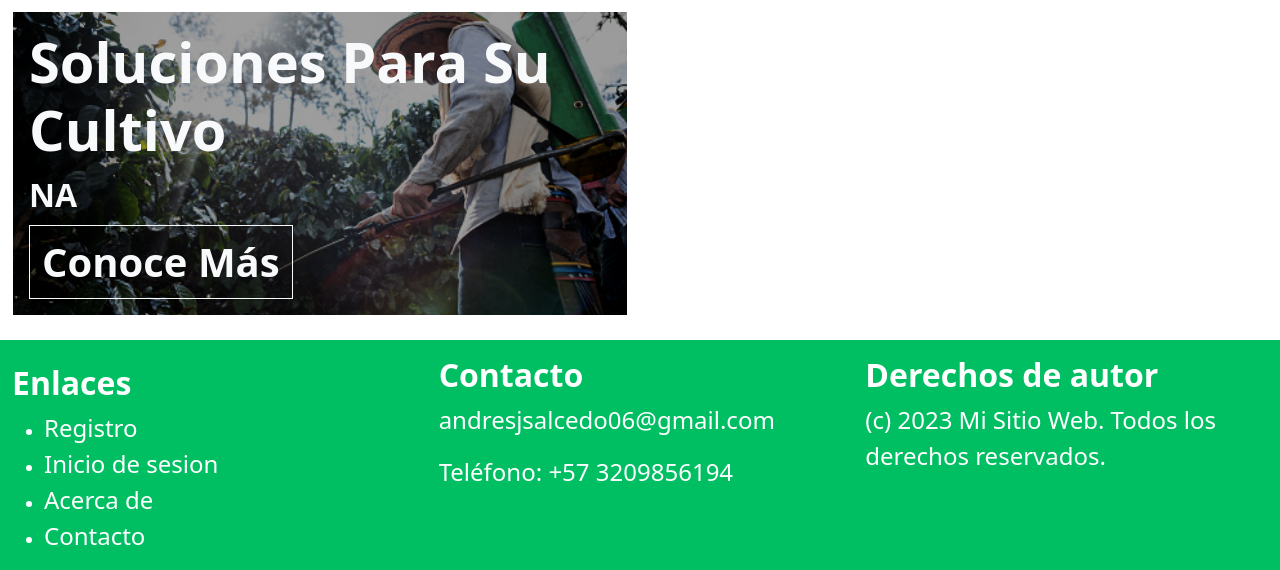
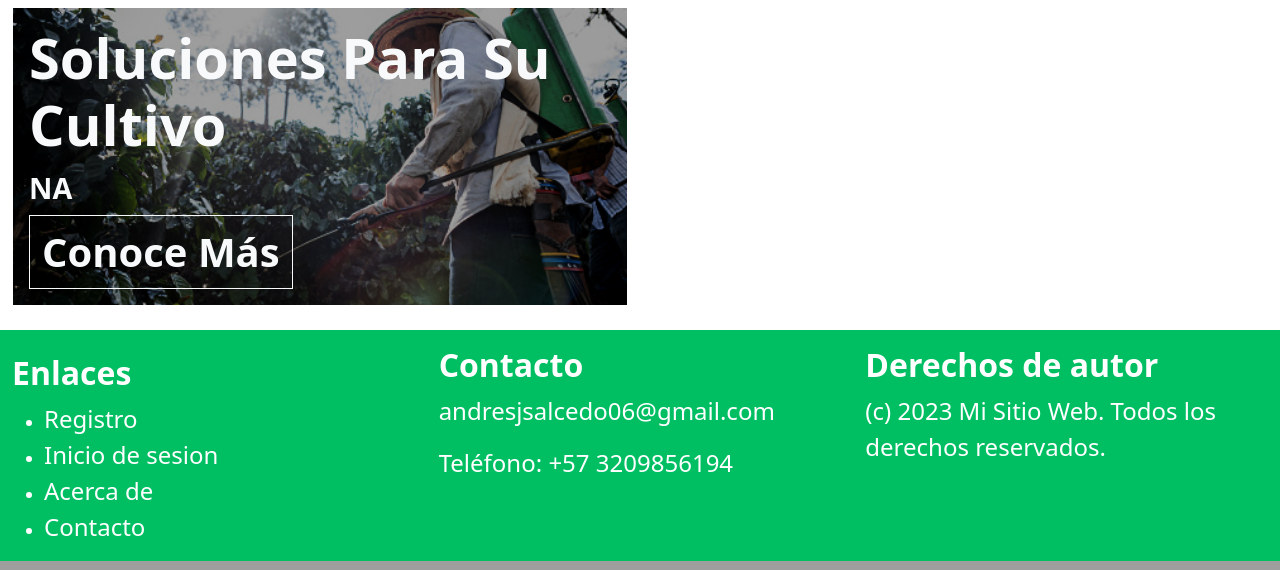
Before and after one commit to andresjsalcedo/proyect_solpedcaf, a Django app: page /pagina_inicial/ in a window 1280 px wide. Shown: the part 1413-1983 px from the top of the page. Run offline with Django 5.2, Linux system fonts and the light colour scheme; data comes from the database, SQL or seed files in the repository.

Commit message:
mediaquery

```diff
--- a/solpedcaf/static/style.css
+++ b/solpedcaf/static/style.css
@@ -149,7 +149,7 @@
 
     .card-pgn-subtitulo{
         margin-bottom: 3.5rem;
-        font-size: 2rem;
+        font-size: 1.8rem;
         font-weight: 600;
     }
 
--- a/solpedcaf/templates/pagina_inicial/post/list.html
+++ b/solpedcaf/templates/pagina_inicial/post/list.html
@@ -12,7 +12,7 @@
       <div class="card  d-flex mt-1 card-modulo rounded-0 border-white border-shadow" style="background-image: url('{{ pagina_inicial.imagen.url }}'); width: 100rem; height: auto; background-size: cover;">
         <div class="card-body text-light">
           <h1 class="card-title card-pgn-titulo col-11">{{ pagina_inicial.titulo }}</h1>
-          <p class="card-text card-pgn-subtitulo col-10">{{ pagina_inicial.descripcion }}</p>
+          <p class="card-text card-pgn-subtitulo col-11">{{ pagina_inicial.descripcion }}</p>
           <div class="btn">
           <a href="{{ pagina_inicial.urlDestino }}" class="btn btn-pgn btn-outline-success text-light border-light rounded-0 position-absolute bottom-0 start-0 ms-3 mb-3">Conoce Más</a>
           </div>
--- a/static/style.css
+++ b/static/style.css
@@ -149,7 +149,7 @@
 
     .card-pgn-subtitulo{
         margin-bottom: 3.5rem;
-        font-size: 2rem;
+        font-size: 1.8rem;
         font-weight: 600;
     }
 
```
